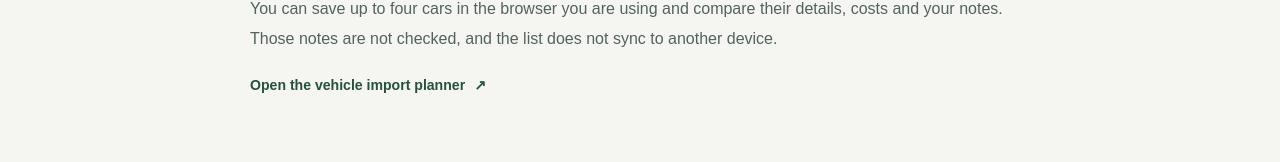
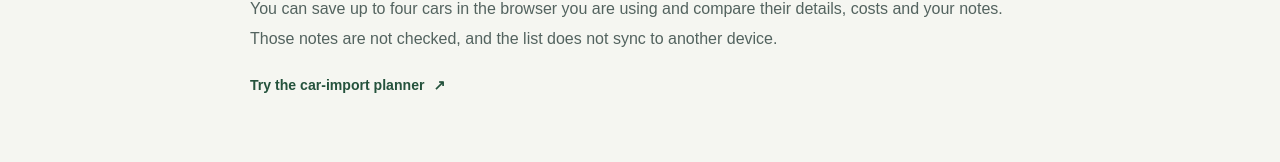
Before and after one commit to GIORGIO2032Q4E/portavero, a Next.js app: page /how-it-works in a window 1280 px wide. Shown: the part 1689-1851 px from the top of the page. Built offline with nearby package versions, Linux system fonts and the light colour scheme; no server answers.

Commit message:
Polish visitor-facing text in page.tsx

```diff
--- a/src/app/how-it-works/page.tsx
+++ b/src/app/how-it-works/page.tsx
@@ -36,7 +36,7 @@ export default function HowItWorksPage() {
           <p>Enter a 17-character VIN and the checker asks NHTSA vPIC for the technical details it has. Some results may be incomplete, especially for cars made for markets outside the United States. It does not search accident, title, mileage, ownership, service or auction records.</p>
           <p>You can save up to four cars in the browser you are using and compare their details, costs and your notes. Those notes are not checked, and the list does not sync to another device.</p>
 
-          <p><Link href="/vehicle-import" className="text-link">Open the vehicle import planner <span aria-hidden="true">↗</span></Link></p>
+          <p><Link href="/vehicle-import" className="text-link">Try the car-import planner <span aria-hidden="true">↗</span></Link></p>
         </div>
       </section>
     </>
```
